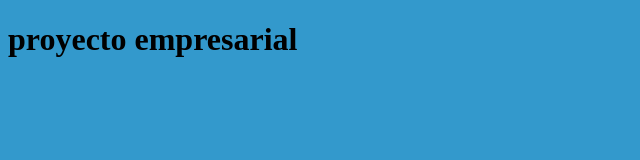
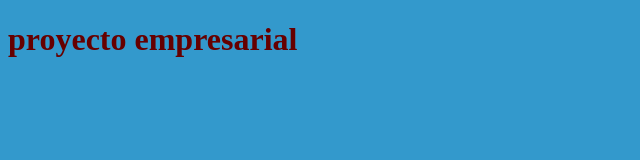
Before and after one commit to Anonymus159/cursogit, a plain HTML site: page index.html in a window 1280 px wide. Shown: the whole page, without its empty margins (0-640 px from the left). Drawn offline with Linux system fonts and the light colour scheme.

Commit message:
negrita y color rojo

```diff
--- a/css/css.css
+++ b/css/css.css
@@ -1,5 +1,9 @@
 @charset "utf-8";
 /* CSS Document */
 
-body{background-color:#39C;
+body{
+	background-color:#39C;
+	font-weight:bold;
+	color:#600;
+
 }
```
